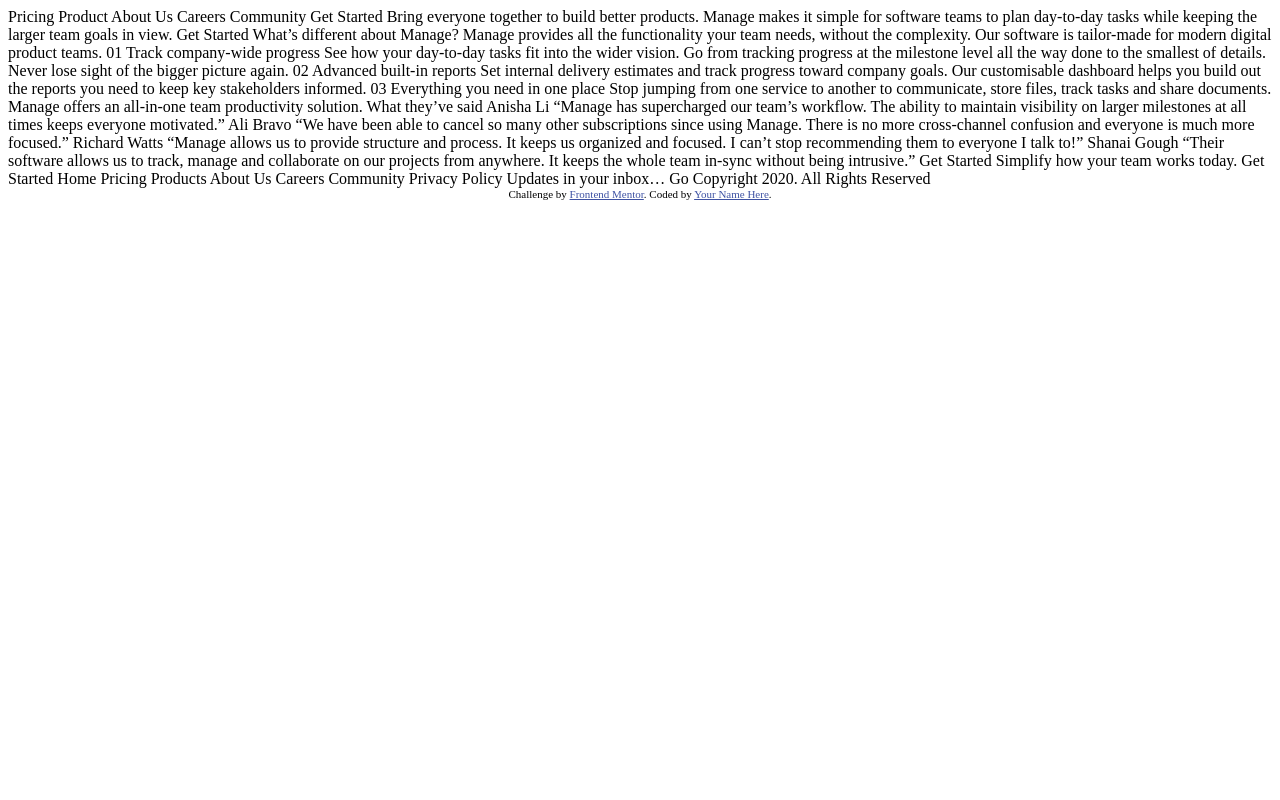
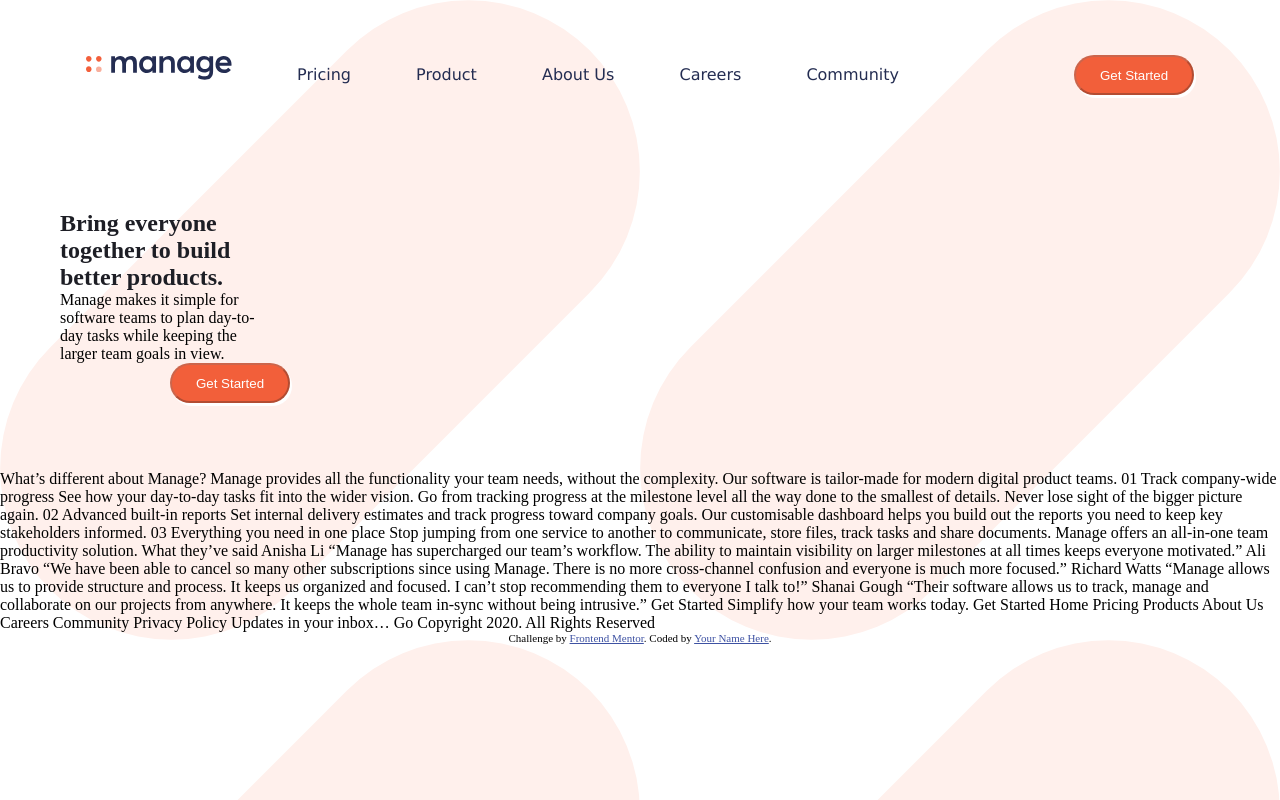
Before and after one commit to Programmers-Hub-International/manage-landing-page-master, a plain HTML site: page index.html in a window 1280 px wide. Drawn offline with Linux system fonts and the light colour scheme.

Commit message:
started with the header section

```diff
--- a/index.html
+++ b/index.html
@@ -1,35 +1,63 @@
 <!DOCTYPE html>
 <html lang="en">
+
 <head>
   <meta charset="UTF-8">
-  <meta name="viewport" content="width=device-width, initial-scale=1.0"> <!-- displays site properly based on user's device -->
+  <meta name="viewport" content="width=device-width, initial-scale=1.0">
+  <!-- displays site properly based on user's device -->
 
   <link rel="icon" type="image/png" sizes="32x32" href="./images/favicon-32x32.png">
+  <link rel="stylesheet" href="style.css">
 
   <title>Frontend Mentor | Manage landing page</title>
 
   <!-- Feel free to remove these styles or customise in your own stylesheet 👍 -->
   <style>
-    .attribution { font-size: 11px; text-align: center; }
-    .attribution a { color: hsl(228, 45%, 44%); }
+    .attribution {
+      font-size: 11px;
+      text-align: center;
+    }
+
+    .attribution a {
+      color: hsl(228, 45%, 44%);
+    }
   </style>
 </head>
+
 <body>
+  <div id="header">
 
-  Pricing
-  Product
-  About Us
-  Careers
-  Community
+    <nav>
+      <ul>
 
-  Get Started
 
-  Bring everyone together to build better products.
+       <li>
+        <img src="/images/logo.svg" />
+      </li>
+
+
+        <li>Pricing </li>
+        <li>Product </li>
+        <li>About Us </li>
+        <li>Careers </li>
+        <li>Community </li>
+
+      <button disabled="disabled" class="btn-one">Get Started</button>
+      </ul>
+    </nav>
+  </div>
+<section>
+<div class="box-one">
+
+ <h1 class="main">Bring everyone together to build better products. </h1>
 
   Manage makes it simple for software teams to plan day-to-day
   tasks while keeping the larger team goals in view.
 
-  Get Started
+   <button disabled="disabled" class="btn-one">Get Started</button>
+</div>
+
+</section>
 
   What’s different about Manage?
 
@@ -98,4 +126,5 @@
     Coded by <a href="#">Your Name Here</a>.
   </div>
 </body>
+
 </html>
--- /dev/null
+++ b/style.css
@@ -0,0 +1,45 @@
+*{
+    margin: 0;
+    padding: 0;
+}
+
+body{
+    background-image: url(/images/bg-tablet-pattern.svg);
+    background-size: 50%;
+    margin: 0px;
+}
+#header{
+    height: 100px;
+    margin: 50px;
+}
+nav ul{
+margin: 6px;
+padding: 5px 0px 5px 30px;
+}
+nav li{
+    display: inline;
+    color: hsl(228, 39%, 23%);
+    margin-right: 60px;
+    font-size: 16px;
+    font-weight: 400;
+    font-family: 'Lucida Sans', 'Lucida Sans Regular', 'Lucida Grande', 'Lucida Sans Unicode', Geneva, Verdana, sans-serif;
+}
+.btn-one{
+    color: white;
+    background-color: hsl(12, 88%, 59%);
+    border-radius: 25px;
+    width: 120px;
+    height: 40px;
+    margin-left: 110px;
+    box-shadow: 2px 3px;
+}
+.box-one{
+    width: 200px;
+    height: 200px;
+    margin: 60px;
+}
+.main{
+    font-weight: 700px;
+    color: hsl(233, 12%, 13%);
+
+}
```
